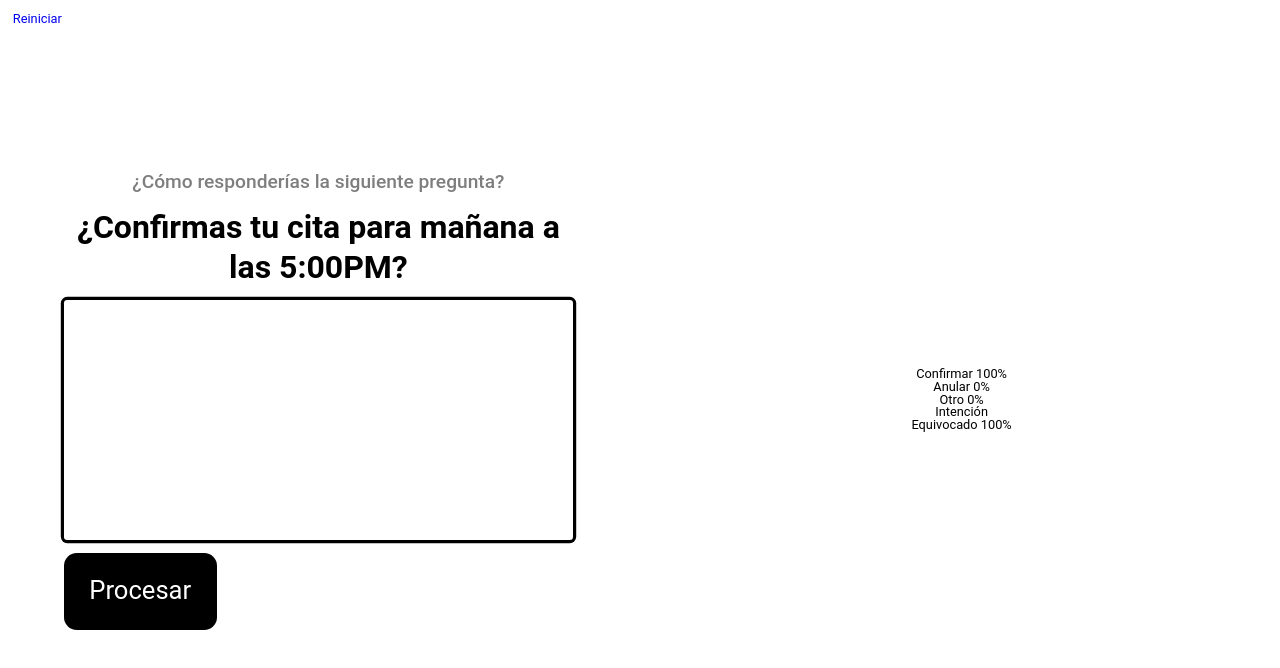
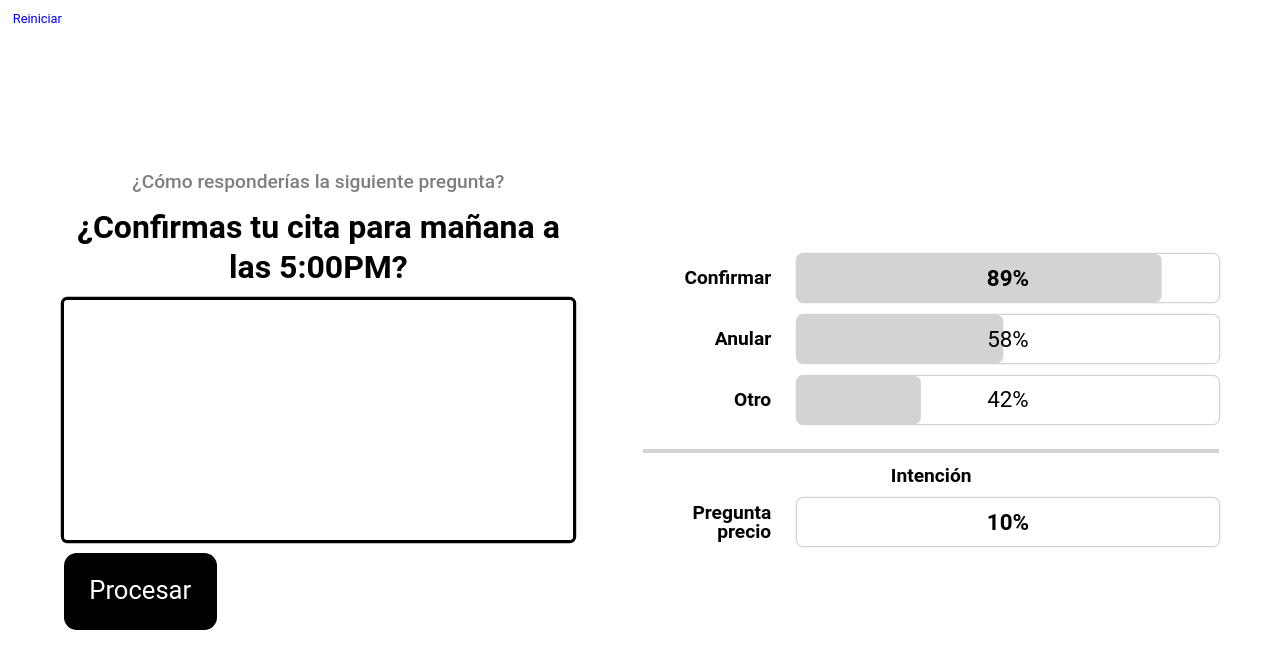
Before and after one commit to ceroai/cero-demo-2022, a React (Create React App) app: page /prueba/confirmacion in a window 1280 px wide. Shown: the top 668 px of the page. Built offline with nearby package versions, Linux system fonts and the light colour scheme.

Commit message:
unas barras o algo asi

```diff
--- /dev/null
+++ b/src/components/Prueba/Confirmacion/BarraConfirmacion/BarraConfirmacion.css
@@ -0,0 +1,26 @@
+.BarraConfirmacion {
+  display: flex;
+  align-items: center;
+  gap: 2rem;
+}
+
+.BarraConfirmacion__titulo {
+  width: 10rem;
+  max-width: 10rem;
+  font-size: 1.5rem;
+  font-weight: bold;
+  text-align: right;
+}
+
+.BarraConfirmacion__porcentaje {
+  background: lightgray;
+  flex: 1;
+  padding: 1rem;
+  border-radius: .5rem;
+  font-size: 1.75rem;
+  transition: all .5s ease-in-out;
+}
+
+.BarraConfirmacion--destacada {
+  font-weight: bold;
+}
--- /dev/null
+++ b/src/components/Prueba/Confirmacion/BarraConfirmacion/BarraConfirmacion.tsx
@@ -0,0 +1,31 @@
+import classNames from 'classnames'
+import './BarraConfirmacion.css'
+
+export interface Barra {
+  texto: string
+  porcentaje: number
+}
+
+const BarraConfirmacion = ({ barra, destacada = false } : { barra: Barra, destacada?: boolean }) => {
+  return (
+    <div
+      className={classNames({
+        "BarraConfirmacion": true,
+        "BarraConfirmacion--destacada": destacada
+      })}>
+      <div className="BarraConfirmacion__titulo">
+        {barra.texto}
+      </div>
+      <div
+        className="BarraConfirmacion__porcentaje"
+        style={{
+          boxShadow: `inset calc(-40rem * ${1 - barra.porcentaje / 100}) 0 white, 0 0 0 .1rem lightgray`
+        }}
+      >
+        {Math.round(barra.porcentaje) + '%'}
+      </div>
+    </div>
+  )
+}
+
+export default BarraConfirmacion
--- /dev/null
+++ b/src/components/Prueba/Confirmacion/BarraConfirmacion/index.tsx
@@ -0,0 +1 @@
+export { default } from './BarraConfirmacion'
--- a/src/components/Prueba/Confirmacion/Confirmacion.css
+++ b/src/components/Prueba/Confirmacion/Confirmacion.css
@@ -0,0 +1,18 @@
+.Confirmacion {
+  width: 45rem;
+}
+
+.Confirmacion__barras {
+  display: flex;
+  flex-direction: column;
+  gap: 1rem;
+}
+
+.Confirmacion__titulo_barras_secundarias {
+  margin-top: 2rem;
+  margin-bottom: 1rem;
+  font-weight: bold;
+  font-size: 1.5rem;
+  border-top: .35rem solid lightgray;
+  padding-top: 1rem;
+}
--- a/src/components/Prueba/Confirmacion/Confirmacion.tsx
+++ b/src/components/Prueba/Confirmacion/Confirmacion.tsx
@@ -1,16 +1,50 @@
+import BarraConfirmacion from './BarraConfirmacion'
 import './Confirmacion.css'
 
 const Confirmacion = () => {
+
+  const barrasPrincipales = [
+    {
+      texto: 'Confirmar',
+      porcentaje: 100 * Math.random()
+    },
+    {
+      texto: 'Anular',
+      porcentaje: 100 * Math.random()
+    },
+    {
+      texto: 'Otro',
+      porcentaje: 100 * Math.random()
+    },
+  ]
+
+  const barrasSecundarias = [
+    {
+      texto: 'Pregunta precio',
+      porcentaje: 100 * Math.random()
+    },
+  ]
+
   return (
     <div className="Confirmacion">
-      <div>
-        <div>Confirmar 100%</div>
-        <div>Anular 0%</div>
-        <div>Otro 0%</div>
+      <div className="Confirmacion__barras">
+        {barrasPrincipales.map((barra, i) => (
+          <BarraConfirmacion
+            key={`barra-principal-confirmacion-${i}`}
+            barra={barra}
+            destacada={barrasPrincipales.reduce((x, y) => Math.max(x, y.porcentaje), 0) === barra.porcentaje}
+          />
+        ))}
       </div>
-      <div>
-        <h2>Intención</h2>
-        <div>Equivocado 100%</div>
+      <h2 className="Confirmacion__titulo_barras_secundarias">Intención</h2>
+      <div className="Confirmacion__barras">
+        {barrasSecundarias.map((barra, i) => (
+          <BarraConfirmacion
+            key={`barra-secundaria-confirmacion-${i}`}
+            barra={barra}
+            destacada={barrasSecundarias.reduce((x, y) => Math.max(x, y.porcentaje), 0) === barra.porcentaje}
+          />
+        ))}
       </div>
     </div>
   )
```
